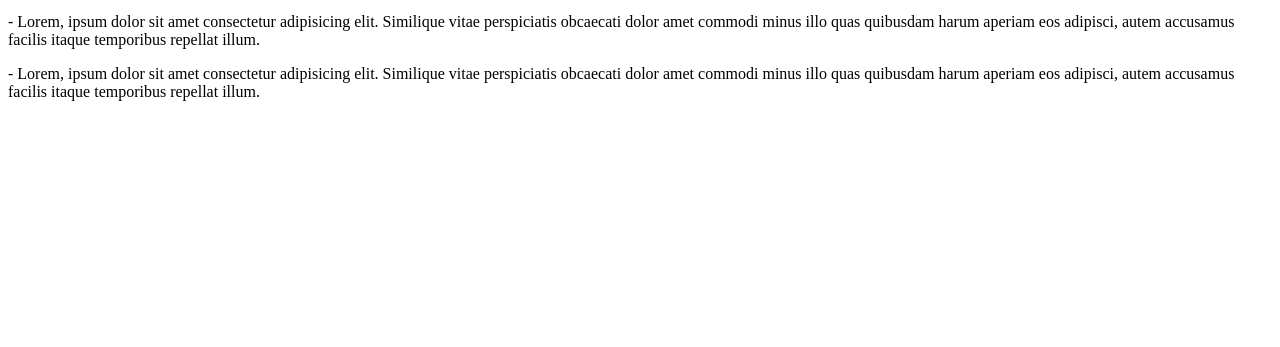
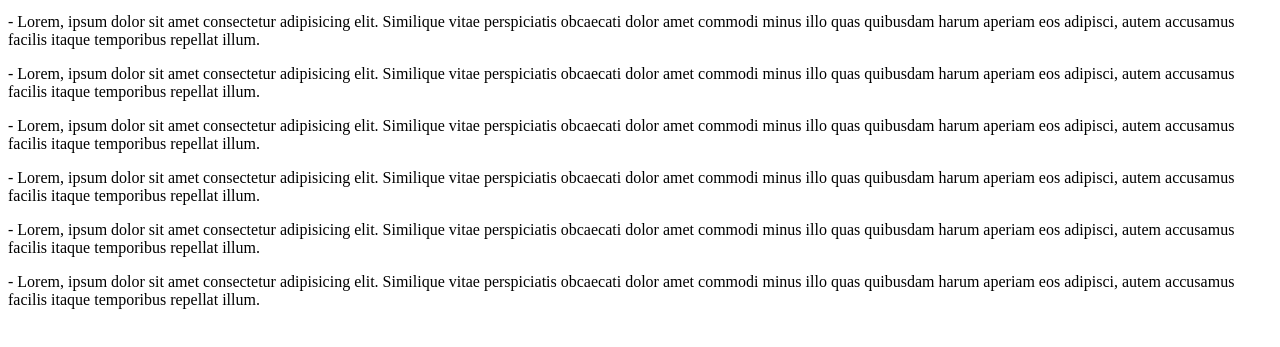
Before and after one commit to Felipeallanf10/github-for-teams, a plain HTML site: page servicos.html in a window 1280 px wide. Shown: the part 119-466 px from the top of the page. Drawn offline with Linux system fonts and the light colour scheme.

Commit message:
add services

```diff
--- a/servicos.html
+++ b/servicos.html
@@ -10,5 +10,9 @@
     <p> - Lorem, ipsum dolor sit amet consectetur adipisicing elit. Similique vitae perspiciatis obcaecati dolor amet commodi minus illo quas quibusdam harum aperiam eos adipisci, autem accusamus facilis itaque temporibus repellat illum.</p>
     <p> - Lorem, ipsum dolor sit amet consectetur adipisicing elit. Similique vitae perspiciatis obcaecati dolor amet commodi minus illo quas quibusdam harum aperiam eos adipisci, autem accusamus facilis itaque temporibus repellat illum.</p>
     <p> - Lorem, ipsum dolor sit amet consectetur adipisicing elit. Similique vitae perspiciatis obcaecati dolor amet commodi minus illo quas quibusdam harum aperiam eos adipisci, autem accusamus facilis itaque temporibus repellat illum.</p>
+    <p> - Lorem, ipsum dolor sit amet consectetur adipisicing elit. Similique vitae perspiciatis obcaecati dolor amet commodi minus illo quas quibusdam harum aperiam eos adipisci, autem accusamus facilis itaque temporibus repellat illum.</p>
+    <p> - Lorem, ipsum dolor sit amet consectetur adipisicing elit. Similique vitae perspiciatis obcaecati dolor amet commodi minus illo quas quibusdam harum aperiam eos adipisci, autem accusamus facilis itaque temporibus repellat illum.</p>
+    <p> - Lorem, ipsum dolor sit amet consectetur adipisicing elit. Similique vitae perspiciatis obcaecati dolor amet commodi minus illo quas quibusdam harum aperiam eos adipisci, autem accusamus facilis itaque temporibus repellat illum.</p>
+    <p> - Lorem, ipsum dolor sit amet consectetur adipisicing elit. Similique vitae perspiciatis obcaecati dolor amet commodi minus illo quas quibusdam harum aperiam eos adipisci, autem accusamus facilis itaque temporibus repellat illum.</p>
 </body>
 </html>
```
Also changed, not shown: 1 other file.
